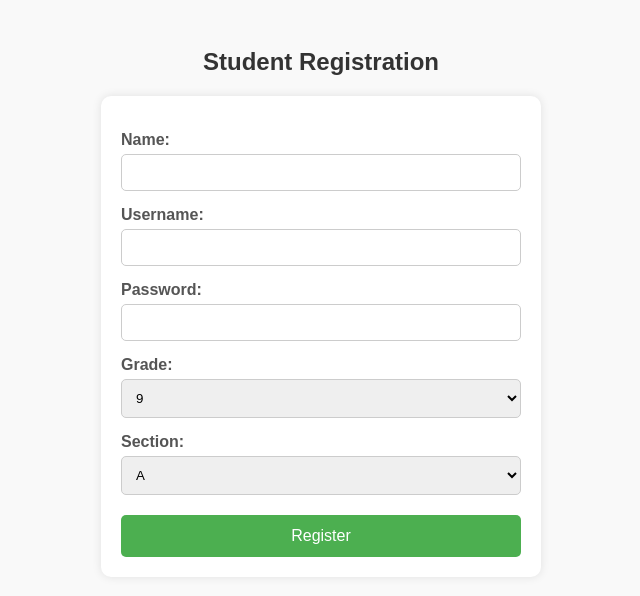
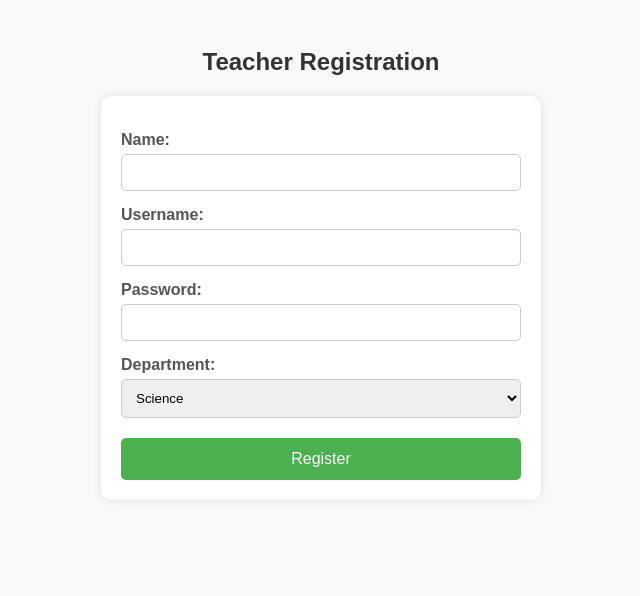
Before and after one commit to DAVI1771/Gojo-Study-Web, a Flask app: page / in a window 1280 px wide. Shown: the top 596 px of the page, without its empty margins (319-959 px from the left). Run offline with Flask 3, Linux system fonts and the light colour scheme.

Commit message:
usre node

```diff
--- a/app.py
+++ b/app.py
@@ -11,58 +11,80 @@ firebase_admin.initialize_app(cred, {
     'databaseURL': 'https://ethiostore-17d9f-default-rtdb.firebaseio.com/'  # Replace with your DB URL
 })
 
-# Home page (for testing)
+# ===================== HOME PAGE =====================
 @app.route('/')
 def home():
-    return render_template('student_register.html')
+    return render_template('teacher_register.html')
 
 
 # ===================== STUDENT REGISTRATION =====================
 @app.route('/register/student', methods=['POST'])
 def register_student():
     data = request.json
-    student_ref = db.reference('Students')
 
-    # Check if username exists
-    all_students = student_ref.get() or {}
-    for key, student in all_students.items():
-        if student.get('username') == data['username']:
+    users_ref = db.reference('Users')
+    students_ref = db.reference('Students')
+
+    # Check if username exists in Users
+    all_users = users_ref.get() or {}
+    for user in all_users.values():
+        if user.get('username') == data['username']:
             return jsonify({'success': False, 'message': 'Username already exists!'})
 
-    new_student_ref = student_ref.push()  # Auto-generated unique key
-    new_student_ref.set({
-        'userId': new_student_ref.key,
+    # Create user in Users
+    new_user_ref = users_ref.push()
+    new_user_ref.set({
+        'userId': new_user_ref.key,
         'username': data['username'],
         'name': data['name'],
         'password': data['password'],
+        'role': 'student',
+        'isActive': True
+    })
+
+    # Create student entry
+    new_student_ref = students_ref.push()
+    new_student_ref.set({
+        'userId': new_user_ref.key,
+        'academicYear': '2024_2025',
         'grade': data['grade'],
         'section': data['section'],
-        'status': 'active',
-        'academicYear': '2024_2025'
+        'status': 'active'
     })
 
     return jsonify({'success': True, 'message': 'Student registered successfully!'})
-
 
 
 # ===================== TEACHER REGISTRATION =====================
 @app.route('/register/teacher', methods=['POST'])
 def register_teacher():
     data = request.json
-    teacher_ref = db.reference('Teachers')
 
-    # Check if username exists
-    all_teachers = teacher_ref.get() or {}
-    for teacher in all_teachers.values():
-        if teacher.get('username') == data['username']:
+    users_ref = db.reference('Users')
+    teachers_ref = db.reference('Teachers')
+
+    # Check if username exists in Users
+    all_users = users_ref.get() or {}
+    for user in all_users.values():
+        if user.get('username') == data['username']:
             return jsonify({'success': False, 'message': 'Username already exists!'})
 
-    new_teacher_ref = teacher_ref.push()
-    new_teacher_ref.set({
-        'userId': new_teacher_ref.key,
+    # Create user in Users
+    new_user_ref = users_ref.push()
+    new_user_ref.set({
+        'userId': new_user_ref.key,
         'username': data['username'],
         'name': data['name'],
         'password': data['password'],
+        'role': 'teacher',
+        'isActive': True
+    })
+
+    # Create teacher entry
+    new_teacher_ref = teachers_ref.push()
+    new_teacher_ref.set({
+        'userId': new_user_ref.key,
+        'department': data.get('department', ''),
         'grade': data['grade'],
         'section': data['section'],
         'subject': data['subject'],
@@ -76,27 +98,38 @@ def register_teacher():
 @app.route('/register/parent', methods=['POST'])
 def register_parent():
     data = request.json
-    parent_ref = db.reference('Parents')
 
-    # Check if username exists
-    all_parents = parent_ref.get() or {}
-    for parent in all_parents.values():
-        if parent.get('username') == data['username']:
+    users_ref = db.reference('Users')
+    parents_ref = db.reference('Parents')
+
+    # Check if username exists in Users
+    all_users = users_ref.get() or {}
+    for user in all_users.values():
+        if user.get('username') == data['username']:
             return jsonify({'success': False, 'message': 'Username already exists!'})
 
-    children_ids = [x.strip() for x in data['children'].split(',')]
-
-    new_parent_ref = parent_ref.push()
-    new_parent_ref.set({
-        'userId': new_parent_ref.key,
+    # Create user in Users
+    new_user_ref = users_ref.push()
+    new_user_ref.set({
+        'userId': new_user_ref.key,
         'username': data['username'],
         'name': data['name'],
         'password': data['password'],
+        'role': 'parent',
+        'isActive': True
+    })
+
+    # Create parent entry
+    children_ids = [x.strip() for x in data['children'].split(',')]
+    new_parent_ref = parents_ref.push()
+    new_parent_ref.set({
+        'userId': new_user_ref.key,
         'children': {child: True for child in children_ids}
     })
 
     return jsonify({'success': True, 'message': 'Parent registered successfully!'})
 
+
 # ===================== RUN APP =====================
 if __name__ == '__main__':
     app.run(debug=True)
--- a/static/js/parent_register.js
+++ b/static/js/parent_register.js
@@ -5,7 +5,7 @@ document.getElementById('parentForm').addEventListener('submit', function(e){
         username: document.getElementById('username').value,
         name: document.getElementById('name').value,
         password: document.getElementById('password').value,
-        children: document.getElementById('children').value // comma-separated student IDs
+        children: document.getElementById('children').value.split(',').map(s => s.trim())
     };
 
     fetch('/register/parent', {
--- a/static/js/student_register.js
+++ b/static/js/student_register.js
@@ -16,7 +16,7 @@ document.getElementById('studentForm').addEventListener('submit', function(e){
     })
     .then(res => res.json())
     .then(res => {
-        alert(res.message); // Shows success or username exists message
+        alert(res.message);
         if(res.success){
             document.getElementById('studentForm').reset();
         }
--- a/static/js/teacher_register.js
+++ b/static/js/teacher_register.js
@@ -5,9 +5,7 @@ document.getElementById('teacherForm').addEventListener('submit', function(e){
         username: document.getElementById('username').value,
         name: document.getElementById('name').value,
         password: document.getElementById('password').value,
-        grade: document.getElementById('grade').value,
-        section: document.getElementById('section').value,
-        subject: document.getElementById('subject').value
+        department: document.getElementById('department').value
     };
 
     fetch('/register/teacher', {
--- a/templates/parent_register.html
+++ b/templates/parent_register.html
@@ -10,9 +10,9 @@
     <form id="parentForm">
         <label>Name:</label>
         <input type="text" id="name" required><br>
+
         <label>Username:</label>
         <input type="text" id="username" required><br>
-
 
         <label>Password:</label>
         <input type="password" id="password" required><br>
--- a/templates/student_register.html
+++ b/templates/student_register.html
@@ -11,10 +11,8 @@
         <label>Name:</label>
         <input type="text" id="name" required><br>
 
-
         <label>Username:</label>
         <input type="text" id="username" required><br>
-
 
         <label>Password:</label>
         <input type="password" id="password" required><br>
--- a/templates/teacher_register.html
+++ b/templates/teacher_register.html
@@ -10,33 +10,20 @@
     <form id="teacherForm">
         <label>Name:</label>
         <input type="text" id="name" required><br>
+
         <label>Username:</label>
         <input type="text" id="username" required><br>
-
 
         <label>Password:</label>
         <input type="password" id="password" required><br>
 
-        <label>Grade:</label>
-        <select id="grade" required>
-            <option value="9">9</option>
-            <option value="10">10</option>
-        </select><br>
-
-        <label>Section:</label>
-        <select id="section" required>
-            <option value="A">A</option>
-            <option value="B">B</option>
-            <option value="C">C</option>
-        </select><br>
-
-        <label>Subject:</label>
-        <select id="subject" required>
+        <label>Department:</label>
+        <select id="department" required>
+            <option value="Science">Science</option>
+            <option value="Math">Math</option>
             <option value="English">English</option>
-            <option value="Math">Math</option>
-            <option value="Science">Science</option>
             <option value="History">History</option>
-            <!-- Add other subjects as needed -->
+            <!-- Add other departments as needed -->
         </select><br>
 
         <button type="submit">Register</button>
```
